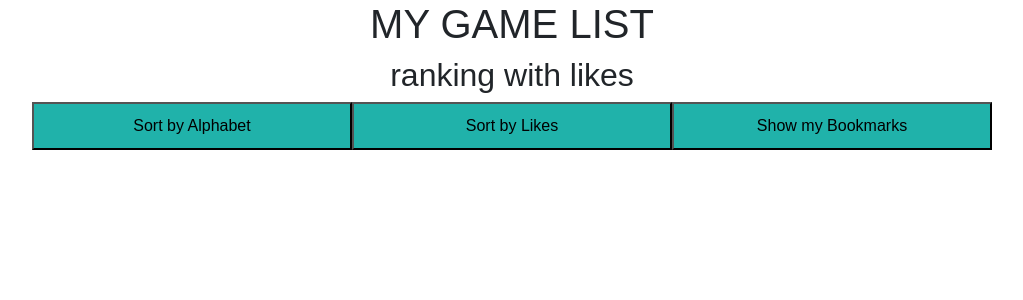
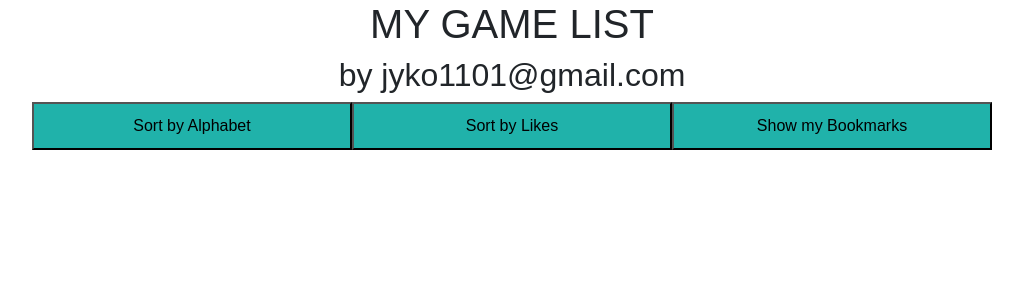
Before and after one commit to nuketuna1101/MyGamePage, a Flask app: page / in a window 1280 px wide. Shown: the top 300 px of the page, without its empty margins (128-1151 px from the left). Run offline with Flask 3, Linux system fonts and the light colour scheme; data that the repository does not hold is empty; parts of the project's set-up code (start-up, migrations or seed data) failed here and were passed over; some web fonts are replaced.

Commit message:
refactor: lil bit

```diff
--- a/templates/index.html
+++ b/templates/index.html
@@ -30,7 +30,7 @@
                     MY GAME LIST
                 </h1>
                 <h2 class="subtitle">
-                    ranking with likes
+                    by jyko1101@gmail.com
                 </h2>
             </div>
         </section>
```
